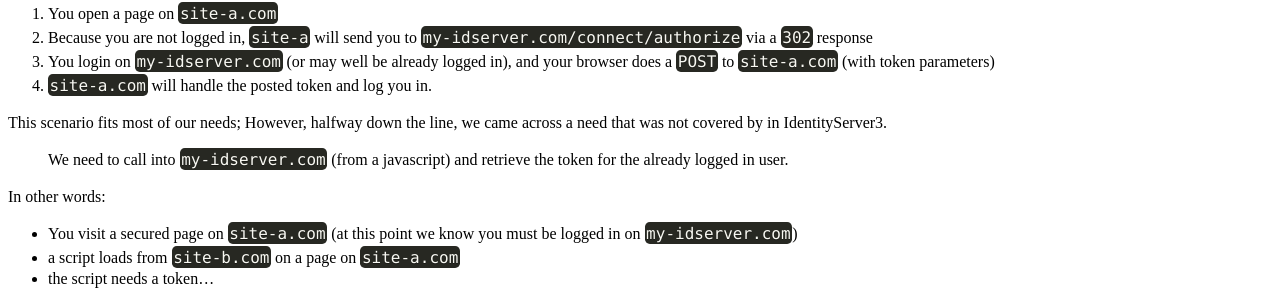
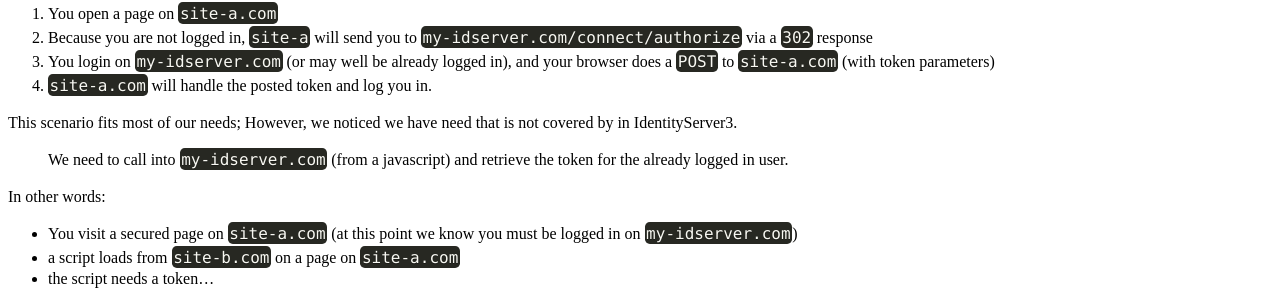
Before and after one commit to mvalipour/mvalipour.github.io, a Jekyll site: the page built from _posts/2015-05-30-identityserver3-json-response-mode.md, in a window 1280 px wide and 900 px high. Shown: the part 328-630 px from the top of the window. Built offline with Jekyll 4.4.1, drawn with Linux system fonts in a browser that asks for light colours; Markdown is read by kramdown in place of the engine named in the settings; comment, search, counter and statistics services are not loaded.

Commit message:
re-wording

```diff
--- a/_posts/2015-05-30-identityserver3-json-response-mode.md
+++ b/_posts/2015-05-30-identityserver3-json-response-mode.md
@@ -16,7 +16,7 @@ This is generally how a normal login scenario works:
 3. You login on `my-idserver.com` (or may well be already logged in), and your browser does a `POST` to `site-a.com` (with token parameters)
 4. `site-a.com` will handle the posted token and log you in.
 
-This scenario fits most of our needs; However, halfway down the line, we came across a need that was not covered by in IdentityServer3.
+This scenario fits most of our needs; However, we noticed we have need that is not covered by in IdentityServer3.
 
 > We need to call into `my-idserver.com` (from a javascript) and retrieve the token for the already logged in user.
 
```
